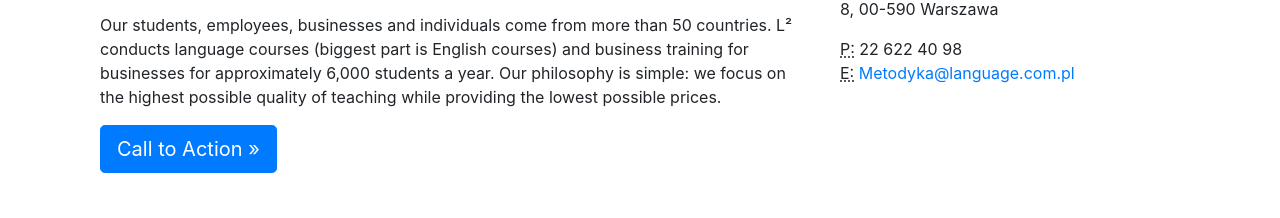
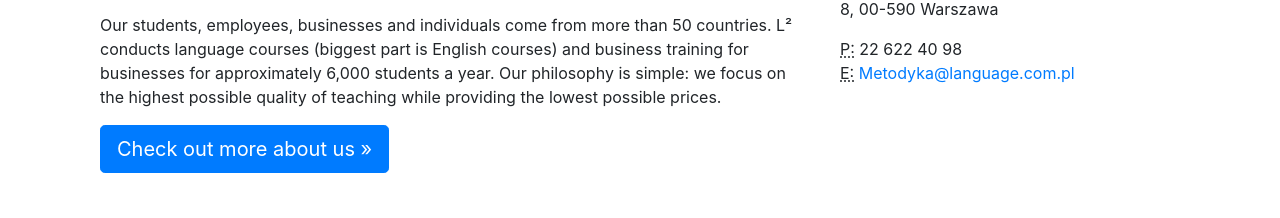
Before and after one commit to wiktorpiktor/project, a plain HTML site: page index.html in a window 1280 px wide. Shown: the part 1454-1672 px from the top of the page. Drawn offline with nearby package versions, Linux system fonts and the light colour scheme.

Commit message:
Add files via upload

```diff
--- a/index.html
+++ b/index.html
@@ -161,7 +161,7 @@
         <p>Our students, employees, businesses and individuals come from more than 50 countries. L² conducts language courses (biggest part is English courses) and business training for businesses for approximately 6,000 students a year.
 
           Our philosophy is simple: we focus on the highest possible quality of teaching while providing the lowest possible prices.</p>
-        <a class="btn btn-primary btn-lg" href="#">Call to Action &raquo;</a>
+        <a class="btn btn-primary btn-lg" href="#">Check out more about us &raquo;</a>
       </div>
       <div class="col-md-4 mb-5">
         <h2>Contact Us</h2>
```
